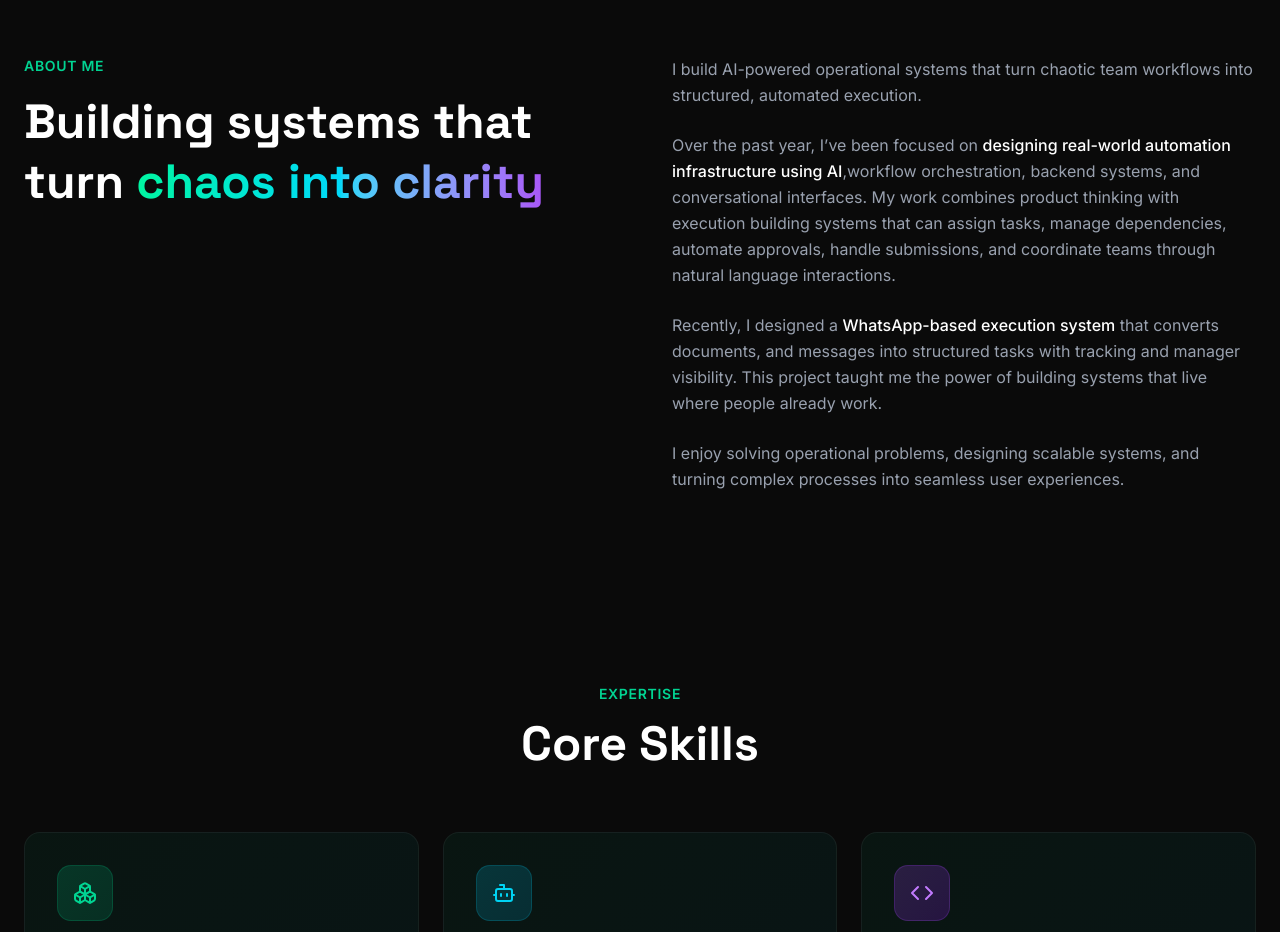
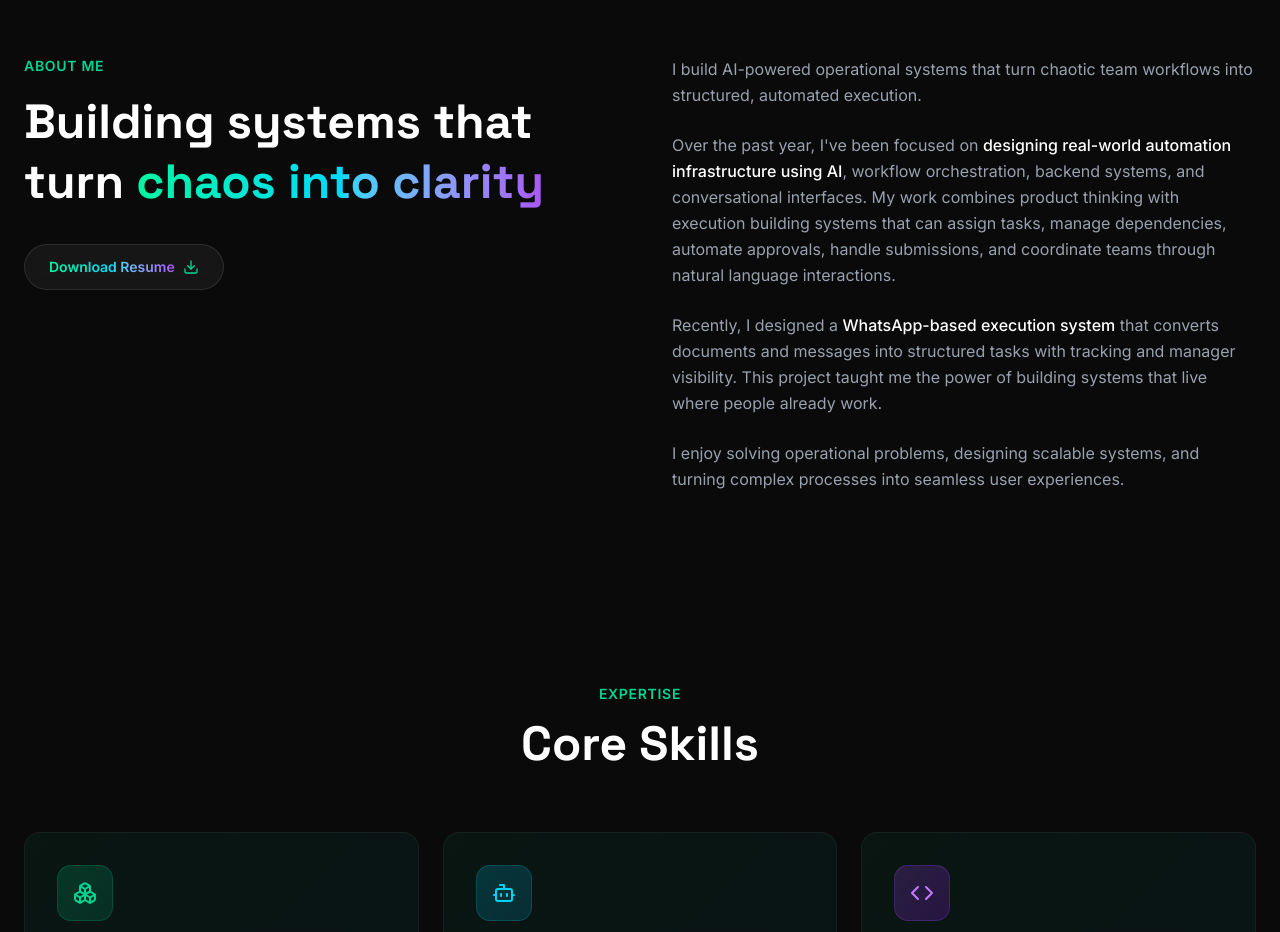
Before and after one commit to Mayur048x/mayur-portfolio_website, a Next.js app: page / in a window 1280 px wide. Shown: the part 840-1772 px from the top of the page. Built offline with nearby package versions, Linux system fonts and the light colour scheme.

Commit message:
Add resume download button and update content
Added a button to download the resume and updated text for clarity.

```diff
--- a/app/page.tsx
+++ b/app/page.tsx
@@ -367,6 +367,8 @@ function RevealWrapper({ children, className = "" }: { children: React.ReactNode
 }
 
 function AboutSection() {
+  const btnClass = "inline-flex items-center gap-2 px-6 py-3 rounded-full text-sm font-semibold border border-white/10 bg-white/5 backdrop-blur-sm transition-all duration-300 hover:border-white/30 hover:bg-white/10 hover:scale-105 w-fit"
+
   return (
     <section id="about" className="py-24 relative">
       <div className="max-w-7xl mx-auto px-6">
@@ -381,6 +383,34 @@ function AboutSection() {
                 chaos into clarity
               </span>
             </h2>
+
+            <a
+              href="https://resume-of-mayur-ramchandani.vercel.app/"
+              target="_blank"
+              rel="noopener noreferrer"
+              className={btnClass}
+            >
+              <span className="bg-gradient-to-r from-[#00f5a0] via-[#00d9f9] to-[#a855f7] bg-clip-text text-transparent">
+                Download Resume
+              </span>
+              <svg
+                xmlns="http://www.w3.org/2000/svg"
+                width="16"
+                height="16"
+                viewBox="0 0 24 24"
+                fill="none"
+                stroke="currentColor"
+                strokeWidth="2"
+                strokeLinecap="round"
+                strokeLinejoin="round"
+                className="text-emerald-400"
+              >
+                <path d="M21 15v4a2 2 0 0 1-2 2H5a2 2 0 0 1-2-2v-4" />
+                <polyline points="7 10 12 15 17 10" />
+                <line x1="12" y1="15" x2="12" y2="3" />
+              </svg>
+            </a>
+
           </RevealWrapper>
 
           <RevealWrapper className="space-y-6 text-gray-400 leading-relaxed">
@@ -388,20 +418,23 @@ function AboutSection() {
               I build AI-powered operational systems that turn chaotic team workflows into structured, automated execution.
             </p>
             <p>
-              Over the past year, I’ve been focused on {" "}
-              <span className="text-white font-medium">designing real-world automation infrastructure using AI</span>
-               ,workflow orchestration, backend systems, and conversational interfaces.
-                My work combines product thinking with execution building systems that can assign tasks, manage dependencies,
-                automate approvals, handle submissions, and coordinate teams through natural language interactions.
+              Over the past year, I&apos;ve been focused on{" "}
+              <span className="text-white font-medium">
+                designing real-world automation infrastructure using AI
+              </span>
+              , workflow orchestration, backend systems, and conversational interfaces. My work combines product thinking
+              with execution building systems that can assign tasks, manage dependencies, automate approvals, handle
+              submissions, and coordinate teams through natural language interactions.
             </p>
             <p>
               Recently, I designed a{" "}
-              <span className="text-white font-medium">WhatsApp-based execution system</span> that converts
-              documents, and messages into structured tasks with tracking and manager visibility.
+              <span className="text-white font-medium">WhatsApp-based execution system</span>{" "}
+              that converts documents and messages into structured tasks with tracking and manager visibility.
               This project taught me the power of building systems that live where people already work.
             </p>
             <p>
-              I enjoy solving operational problems, designing scalable systems, and turning complex processes into seamless user experiences.
+              I enjoy solving operational problems, designing scalable systems, and turning complex processes into
+              seamless user experiences.
             </p>
           </RevealWrapper>
         </div>
```
